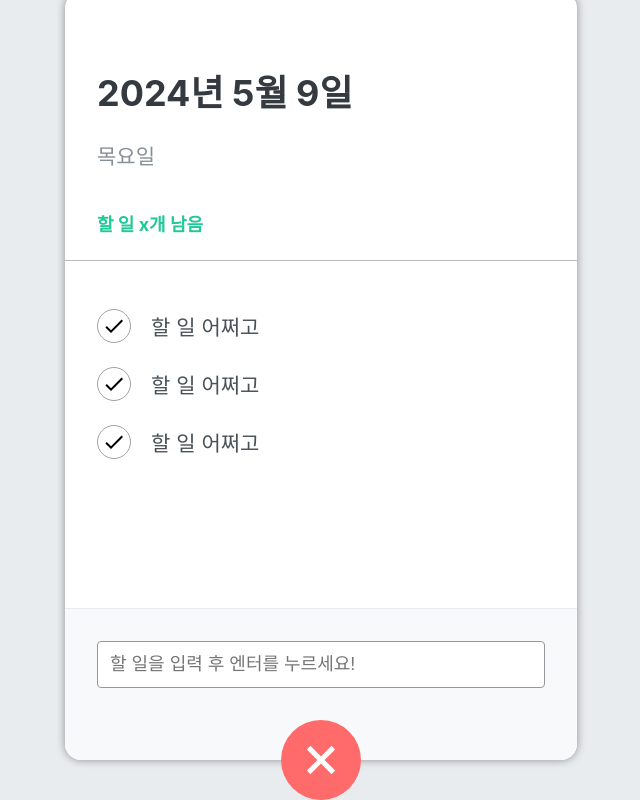
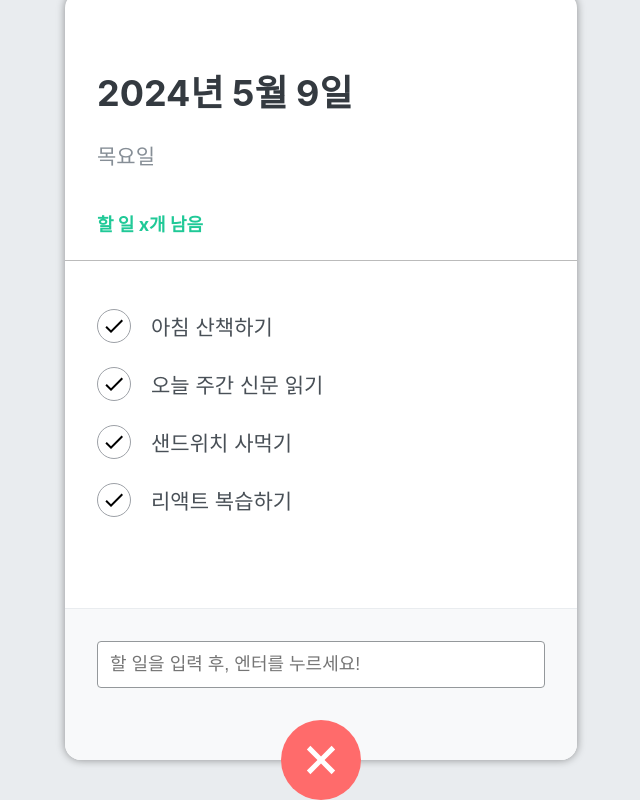
Before and after one commit to minjeong427/react-todo-app, a React (Create React App) app: page / in a window 1280 px wide. Both pictures are taken after a click on the button 640 px from the left and 864 px from the top of the page. Shown: the part 104-904 px from the top of the page, without its empty margins (319-959 px from the left). Built offline with nearby package versions, Linux system fonts and the light colour scheme.

Commit message:
할 일 추가 작업, 할 일 목록 렌더링

```diff
--- a/src/components/TodoInput.js
+++ b/src/components/TodoInput.js
@@ -3,21 +3,45 @@
 import { MdAdd } from 'react-icons/md';
 import cn from 'classnames';
 
-const TodoInput = () => {
+const TodoInput = ({ addTodo }) => {
   // 입력창이 열리는 여부를 표현하는 상태값
   const [open, setOpen] = useState(false);
+
+  // 할 일 입력창에 입력한 내용을 표현하는 상태값
+  const [todoText, setTodoText] = useState('');
 
   // + 버튼 클릭시 이벤트
   const onToggle = () => {
     setOpen(!open);
   };
 
+  // input change 이벤트 핸들러
+  const todoChangeHandler = (e) => {
+    setTodoText(e.target.value);
+  };
+
+  // submit 이벤트 핸들러
+  const submitHandler = (e) => {
+    e.preventDefault(); // 태그의 기본 기능 제한(submit 막기)
+
+    // 부모 컴포넌트가 전달한 함수의 매개값으로 입력값 넘기기
+    addTodo(todoText);
+
+    // 입력이 끝나면 입력창 비우기
+    setTodoText('');
+  };
+
   return (
     <>
       {open && (
         <div className='form-wrapper'>
-          <form className='insert-form'>
-            <input type='text' placeholder='할 일을 입력 후 엔터를 누르세요!' />
+          <form className='insert-form' onSubmit={submitHandler}>
+            <input
+              type='text'
+              placeholder='할 일을 입력 후, 엔터를 누르세요!'
+              onChange={todoChangeHandler}
+              value={todoText}
+            />
           </form>
         </div>
       )}
--- a/src/components/TodoItem.js
+++ b/src/components/TodoItem.js
@@ -2,13 +2,13 @@
 import '../scss/TodoItem.scss';
 import { MdDelete, MdDone } from 'react-icons/md';
 
-const TodoItem = () => {
+const TodoItem = ({ item }) => {
   return (
     <li className='todo-list-item'>
       <div className='check-circle'>
         <MdDone />
       </div>
-      <span className='text'>할 일 어쩌고</span>
+      <span className='text'>{item.title}</span>
       <div className='remove'>
         <MdDelete />
       </div>
--- a/src/components/TodoMain.js
+++ b/src/components/TodoMain.js
@@ -2,12 +2,12 @@
 import '../scss/TodoMain.scss';
 import TodoItem from './TodoItem';
 
-const TodoMain = () => {
+const TodoMain = ({ todoList }) => {
   return (
     <ul className='todo-list'>
-      <TodoItem />
-      <TodoItem />
-      <TodoItem />
+      {todoList.map((todo) => {
+        return <TodoItem key={todo.id} item={todo} />;
+      })}
     </ul>
   );
 };
--- a/src/components/TodoTemplate.js
+++ b/src/components/TodoTemplate.js
@@ -1,15 +1,72 @@
-import React from 'react';
+import React, { useState } from 'react';
 import TodoHeader from './TodoHeader';
 import TodoMain from './TodoMain';
 import TodoInput from './TodoInput';
 import '../scss/TodoTemplate.scss';
 
 const TodoTemplate = () => {
+  // 백엔드 서버에 할 일 목록(json)을 요청(fetch)해서 받아와야 함. -> 나중에 하기
+
+  // todos 배열을 상태 관리
+  const [todos, setTodos] = useState([
+    {
+      id: 1,
+      title: '아침 산책하기',
+      done: true,
+    },
+    {
+      id: 2,
+      title: '오늘 주간 신문 읽기',
+      done: true,
+    },
+    {
+      id: 3,
+      title: '샌드위치 사먹기',
+      done: false,
+    },
+    {
+      id: 4,
+      title: '리액트 복습하기',
+      done: false,
+    },
+  ]);
+
+  // id값 시퀀스 함수 (DB 연동시키면 필요없게 됨.)
+  const makeNewId = () => {
+    if (todos.length === 0) return 1;
+    return todos[todos.length - 1].id + 1; // 맨 마지막 할 일 객체의 id보다 하나 크게
+  };
+
+  /*
+      TodoInput에게 todoText를 받아오는 함수
+      자식 컴포넌트가 부모 컴포넌트에게 데이터를 전달할 때는
+      일반적인 props 사용이 불가능.
+      부모 컴포넌트에서 함수를 선언(매개변수 꼭 선언하기) -> props로 함수를 전달
+      자식 컴포넌트에서 전달받은 함수를 호출하면서 매개값으로 데이터를 전달.
+  */
+
+  const addTodo = (todoText) => {
+    const newTodo = {
+      id: makeNewId(),
+      title: todoText,
+      done: false,
+    }; // 나중에는 fetch를 이용해서 백엔드에 insert 요청을 보내야 함.
+
+    // todos.push(newTodo); (x) -> useState 변수는 setter로 변경
+    // setTodos(newTodo); (x)
+    // react의 상태변수는 불변성(immutable)을 가지기 때문에
+    // 기존 상태에서 변경을 불가능 -> 새로운 상태로 만들어서 변경해야 함.
+    // setTodos([...todos, newTodo]); (ㅇ)
+    setTodos((oldTodos) => {
+      return [...oldTodos, newTodo];
+    });
+  };
+
   return (
     <div className='TodoTemplate'>
       <TodoHeader />
-      <TodoMain />
-      <TodoInput />
+      <TodoMain todoList={todos} />
+      <TodoInput addTodo={addTodo} />
     </div>
   );
 };
```
